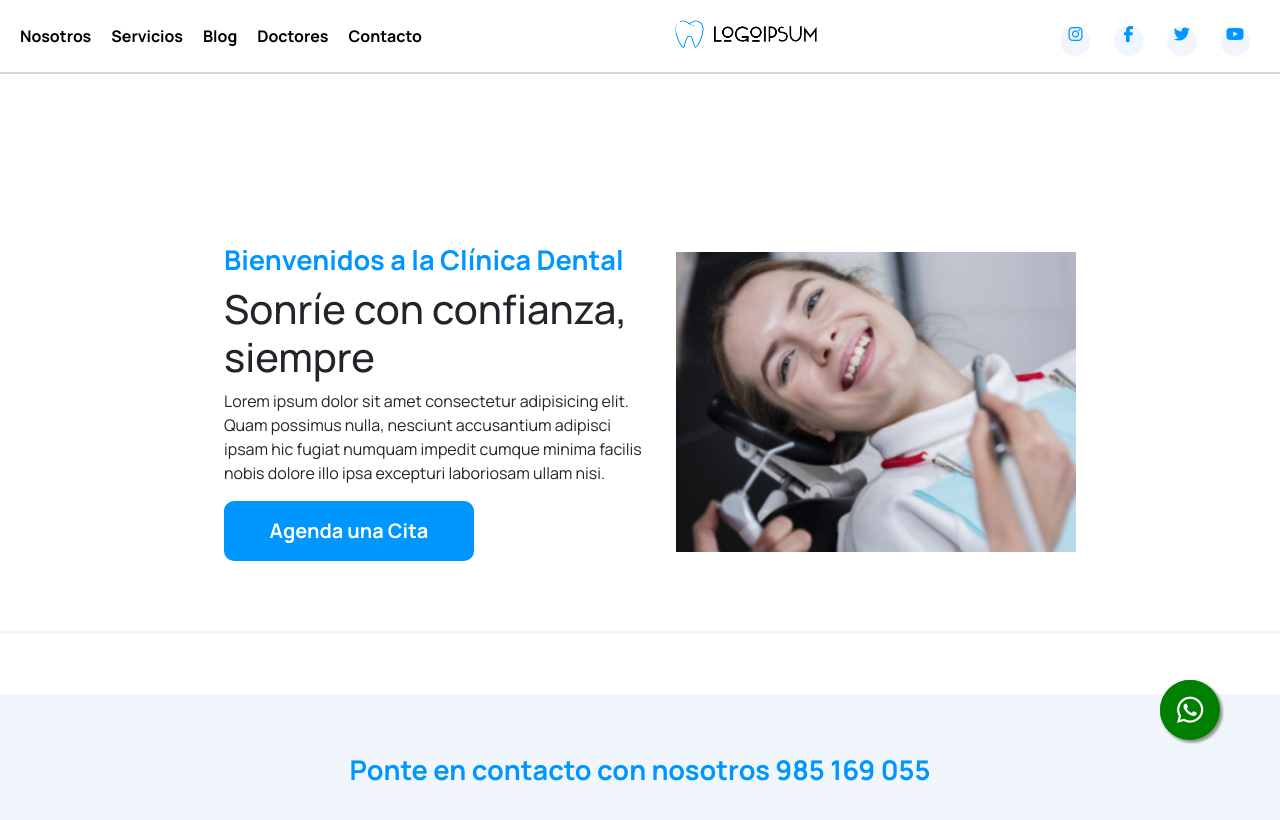
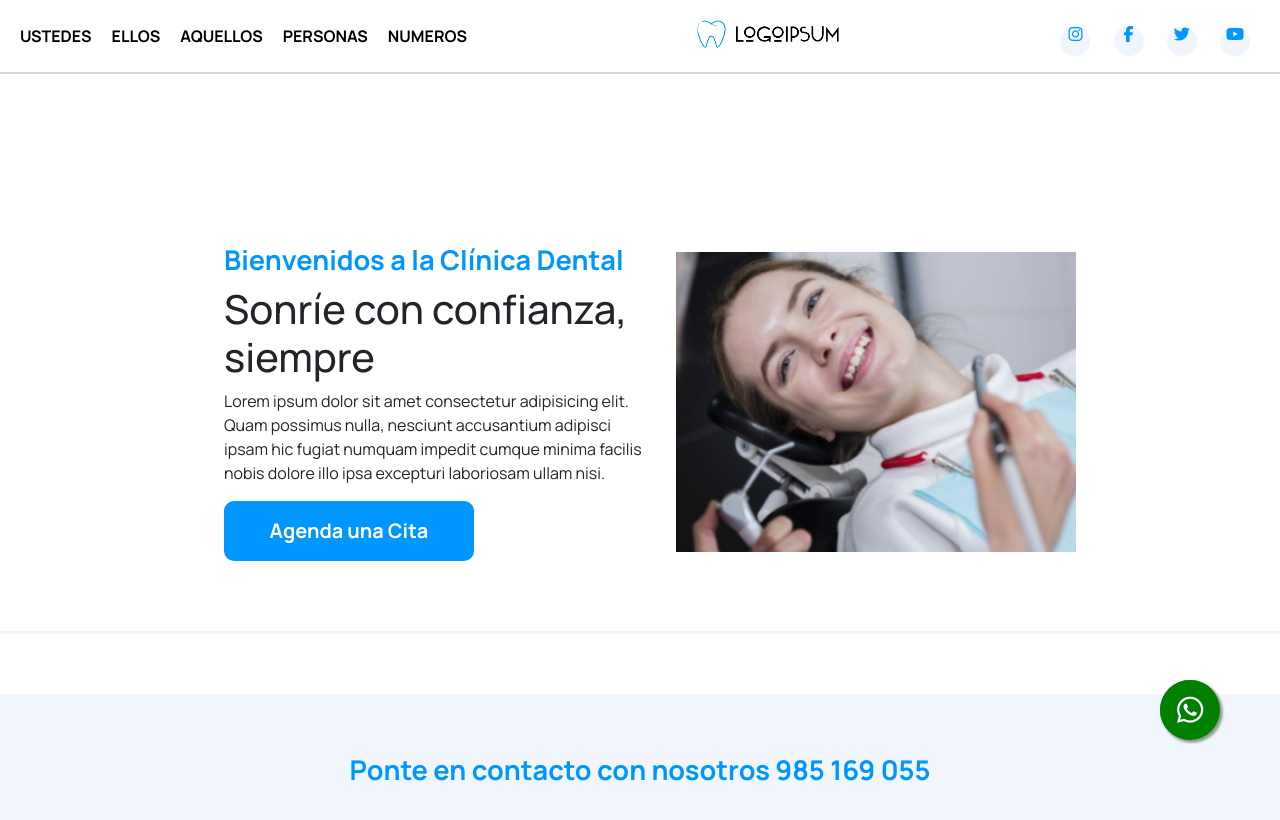
Before and after one commit to everthdc/clinica-dental, a plain HTML site: page index.html in a window 1280 px wide. Shown: the top 820 px of the page. Drawn offline with nearby package versions, Linux system fonts and the light colour scheme.

Commit message:
Cambia texto de secciones

```diff
--- a/index.html
+++ b/index.html
@@ -15,11 +15,11 @@
     <nav class="navbar">
         <label for="menu-toggle" class="menu-icon">&#9776; <!--simbolo de hamburguesa--></label>
         <ul class="menu">
-            <li><a href="#">Nosotros</a></li>
-            <li><a href="#">Servicios</a></li>
-            <li><a href="#">Blog</a></li>
-            <li><a href="#">Doctores</a></li>
-            <li><a href="#">Contacto</a></li>
+            <li><a href="#">USTEDES</a></li>
+            <li><a href="#">ELLOS</a></li>
+            <li><a href="#">AQUELLOS</a></li>
+            <li><a href="#">PERSONAS</a></li>
+            <li><a href="#">NUMEROS</a></li>
         </ul>
         <div class="logo">
             <a href="#"><img src="img/logo.png" alt="Logo"></a>
```
